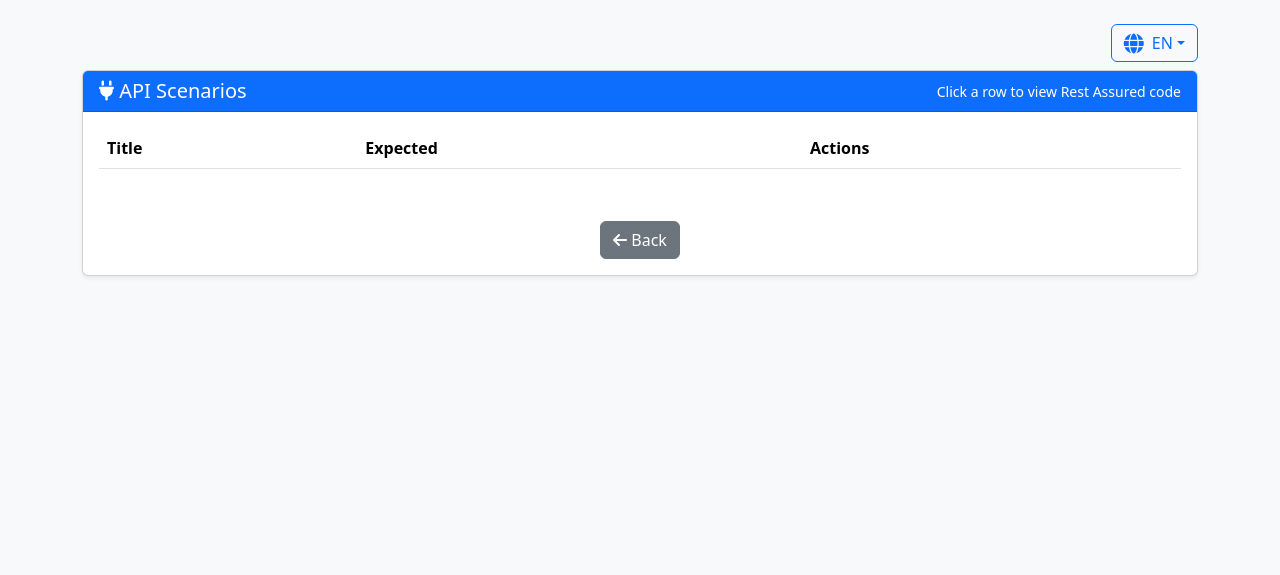
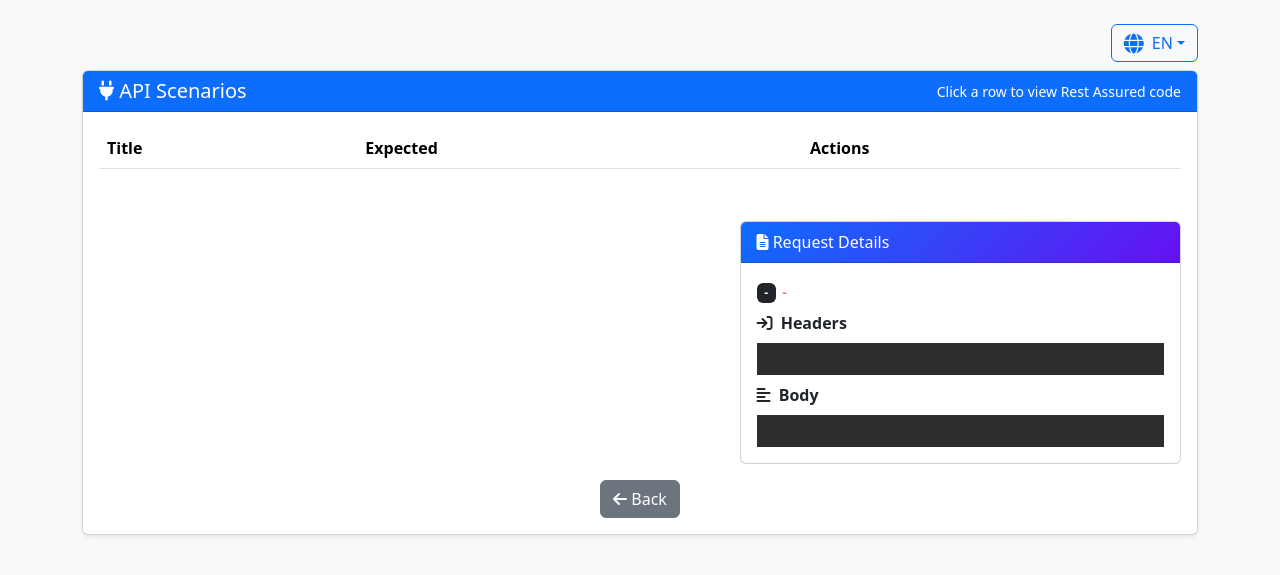
Before and after one commit to elnagar1/HeroTester, a Spring app: page /api-scenarios in a window 1280 px wide. Shown: the top 575 px of the page. Run offline with Thymeleaf, Linux system fonts and the light colour scheme; the template is opened without the code that fills it, so the values that code supplies are empty; some of the project's set-up classes (security, data sources, template engines, error pages and the like) are left out, and stand-ins take their place; some libraries are stand-ins or nearby versions.

Commit message:
Refactor API scenarios UI with improved request details and styling
Co-authored-by: bevzih <bevzih@ufc.edu.pl>

```diff
--- a/src/main/resources/templates/api-scenarios.html
+++ b/src/main/resources/templates/api-scenarios.html
@@ -7,6 +7,9 @@
     <link href="https://cdn.jsdelivr.net/npm/bootstrap@5.3.2/dist/css/bootstrap.min.css" rel="stylesheet">
     <link href="https://cdnjs.cloudflare.com/ajax/libs/font-awesome/6.5.0/css/all.min.css" rel="stylesheet">
     <link href="https://cdnjs.cloudflare.com/ajax/libs/prism/1.29.0/themes/prism-tomorrow.min.css" rel="stylesheet"/>
+    <style>
+        .request-card-header{background:linear-gradient(135deg,#0d6efd,#6610f2);color:#fff}
+    </style>
 </head>
 <body class="bg-light">
 <div class="container py-4">
@@ -48,9 +51,6 @@
                             <button class="btn btn-sm btn-outline-secondary" th:attr="data-id=${sc.id}" onclick="viewCode(this)">
                                 <i class="fas fa-code"></i> Code
                             </button>
-                            <button class="btn btn-sm btn-outline-info" th:attr="data-id=${sc.id}" onclick="viewRequest(this)">
-                                <i class="fas fa-file-alt"></i> Request
-                            </button>
                         </td>
                     </tr>
                     </tbody>
@@ -87,19 +87,19 @@
                             </div>
                         </div>
                     </div>
-                    <div id="requestPanel" style="display:none;" class="mt-3">
+                    <div id="requestPanel" class="mt-3 position-sticky" style="top: 0;">
                         <div class="card h-100">
-                            <div class="card-header"><i class="fas fa-file-alt"></i> Request Details</div>
+                            <div class="card-header request-card-header"><i class="fas fa-file-alt"></i> <span id="reqDetailsLabel">Request Details</span></div>
                             <div class="card-body">
                                 <div class="mb-2"><span class="badge text-bg-dark" id="reqMethod">-</span> <code id="reqUrl">-</code></div>
-                                <details open>
-                                    <summary>Headers</summary>
+                                <div class="mb-2">
+                                    <div class="fw-semibold mb-1"><i class="fa-solid fa-arrow-right-to-bracket me-1"></i> <span id="reqHeadersLabel">Headers</span></div>
                                     <pre class="mb-2"><code id="reqHeaders" class="language-json" style="max-height: 200px; overflow:auto; display:block;"></code></pre>
-                                </details>
-                                <details>
-                                    <summary>Body</summary>
+                                </div>
+                                <div>
+                                    <div class="fw-semibold mb-1"><i class="fa-solid fa-align-left me-1"></i> <span id="reqBodyLabel">Body</span></div>
                                     <pre class="mb-0"><code id="reqBody" class="language-json" style="max-height: 260px; overflow:auto; display:block;"></code></pre>
-                                </details>
+                                </div>
                             </div>
                         </div>
                     </div>
@@ -298,14 +298,13 @@
             reqBody.textContent = body;
             Prism.highlightElement(reqBody);
             document.getElementById('requestPanel').style.display = 'block';
-            document.getElementById('requestPanel').scrollIntoView({ behavior: 'smooth' });
         }
     }
 
     // Make entire row clickable to open request details
     document.querySelectorAll('.scenario-row').forEach(r => {
         r.addEventListener('click', (e) => {
-            if (e.target.closest('button')) return; // ignore if a button was clicked
+            if (e.target.closest('button')) return;
             currentScenarioId = r.getAttribute('data-id');
             viewRequest(r);
         });
@@ -505,12 +504,14 @@
                 document.getElementById('asContentType').value = lastResponseMeta.contentType;
             }
         });
+        const firstRow = document.querySelector('.scenario-row');
+        if (firstRow) { viewRequest(firstRow); }
     });
 </script>
 <script>
     const I18N_API = {
-        en: { hdrTitle: 'API Scenarios', hdrHint: 'Click a row to view Rest Assured code', title: 'Title', expected: 'Expected', actions: 'Actions', run: 'Run', code: 'Code', request: 'Request', response: 'Response', headers: 'Headers', requestDetails: 'Request Details', back: 'Back' },
-        ar: { hdrTitle: 'سيناريوهات API', hdrHint: 'اضغط على صف لعرض كود Rest Assured', title: 'العنوان', expected: 'المتوقع', actions: 'الإجراءات', run: 'تشغيل', code: 'الكود', request: 'الطلب', response: 'الاستجابة', headers: 'الرؤوس', requestDetails: 'تفاصيل الطلب', back: 'رجوع' }
+        en: { hdrTitle: 'API Scenarios', hdrHint: 'Click a row to view Rest Assured code', title: 'Title', expected: 'Expected', actions: 'Actions', run: 'Run', code: 'Code', request: 'Request', response: 'Response', headers: 'Headers', requestDetails: 'Request Details', back: 'Back', reqDetails: 'Request Details', reqHeaders: 'Headers', reqBody: 'Body' },
+        ar: { hdrTitle: 'سيناريوهات API', hdrHint: 'اضغط على صف لعرض كود Rest Assured', title: 'العنوان', expected: 'المتوقع', actions: 'الإجراءات', run: 'تشغيل', code: 'الكود', request: 'الطلب', response: 'الاستجابة', headers: 'الرؤوس', requestDetails: 'تفاصيل الطلب', back: 'رجوع', reqDetails: 'تفاصيل الطلب', reqHeaders: 'الرؤوس', reqBody: 'المحتوى' }
     };
     function applyApiLang(lang) {
         const t = I18N_API[lang] || I18N_API.en;
@@ -520,7 +521,9 @@
         if (ths[0]) ths[0].textContent = t.title; if (ths[1]) ths[1].textContent = t.expected; if (ths[2]) ths[2].textContent = t.actions;
         document.querySelectorAll('button[onclick^="runScenario"]').forEach(b => { const i=b.querySelector('i'); b.innerHTML = ''; b.appendChild(i); b.append(' ' + t.run); });
         document.querySelectorAll('button[onclick^="viewCode"]').forEach(b => { const i=b.querySelector('i'); b.innerHTML = ''; b.appendChild(i); b.append(' ' + t.code); });
-        document.querySelectorAll('button[onclick^="viewRequest"]').forEach(b => { const i=b.querySelector('i'); b.innerHTML = ''; b.appendChild(i); b.append(' ' + t.request); });
+        const reqHeader = document.getElementById('reqDetailsLabel'); if (reqHeader) reqHeader.textContent = t.reqDetails;
+        const reqHeadersLabel = document.getElementById('reqHeadersLabel'); if (reqHeadersLabel) reqHeadersLabel.textContent = t.reqHeaders;
+        const reqBodyLabel = document.getElementById('reqBodyLabel'); if (reqBodyLabel) reqBodyLabel.textContent = t.reqBody;
         const back = document.getElementById('btnBack'); if (back) back.textContent = t.back;
         document.documentElement.dir = lang === 'ar' ? 'rtl' : 'ltr';
     }
```
